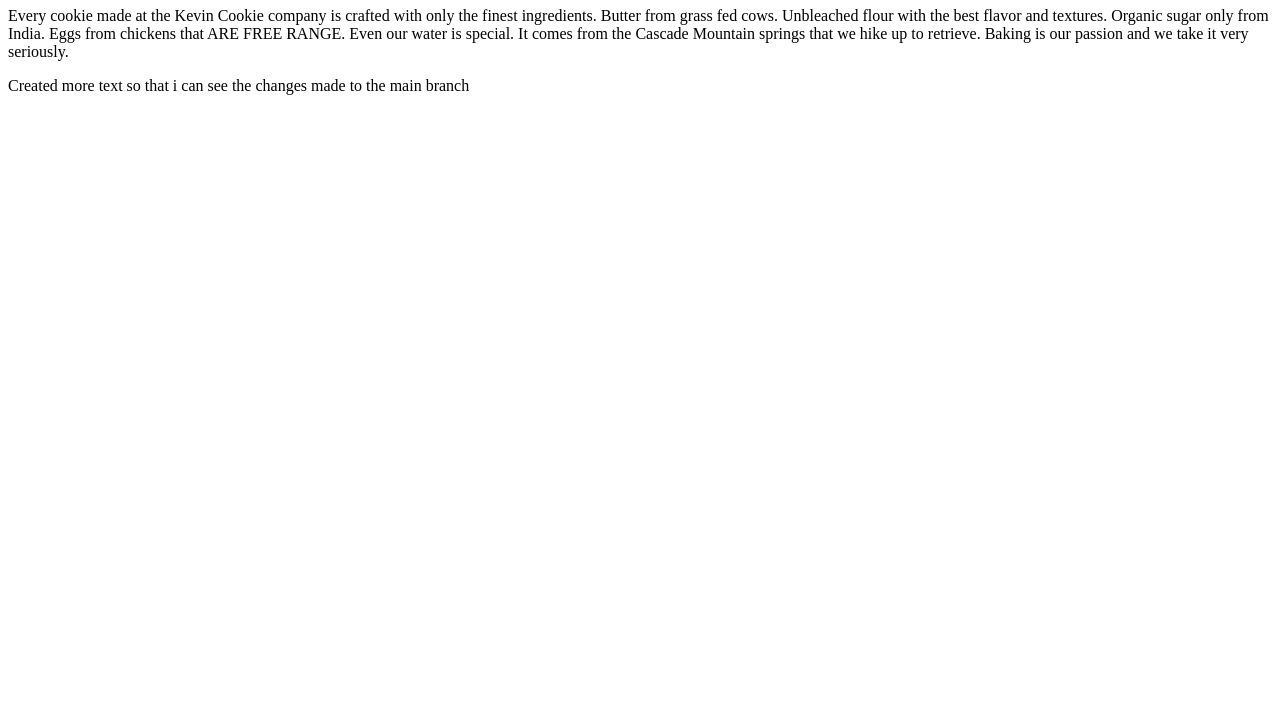
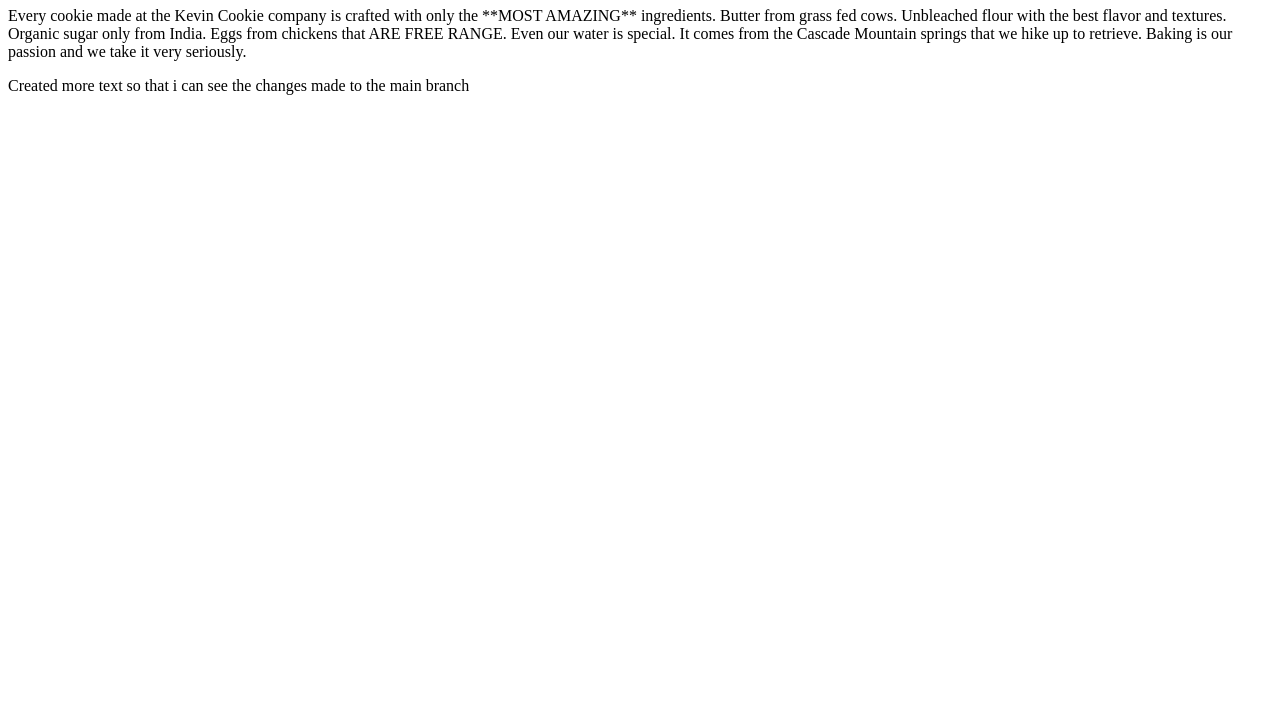
Before and after one commit to HiroshiAdaniya/git, a plain HTML site: page index.htm in a window 1280 px wide. Shown: the part 73-800 px from the top of the page. Drawn offline with Linux system fonts and the light colour scheme.

Commit message:
altered txt in index.htm

```diff
--- a/index.htm
+++ b/index.htm
@@ -3,7 +3,7 @@
 <body>
 
 <h1>Deliciousness in every bite!</h1>
-<p>Every cookie made at the Kevin Cookie company is crafted with only the finest ingredients. Butter from grass fed cows. Unbleached flour with the best flavor and textures. Organic sugar only from India. Eggs from chickens that ARE FREE RANGE. Even our water is special. It comes from the Cascade Mountain springs that we hike up to retrieve. Baking is our passion and we take it very seriously.</p>
+<p>Every cookie made at the Kevin Cookie company is crafted with only the **MOST AMAZING** ingredients. Butter from grass fed cows. Unbleached flour with the best flavor and textures. Organic sugar only from India. Eggs from chickens that ARE FREE RANGE. Even our water is special. It comes from the Cascade Mountain springs that we hike up to retrieve. Baking is our passion and we take it very seriously.</p>
 
 <p>Created more text so that i can see the changes made to the main branch</p>
 </body>
```
